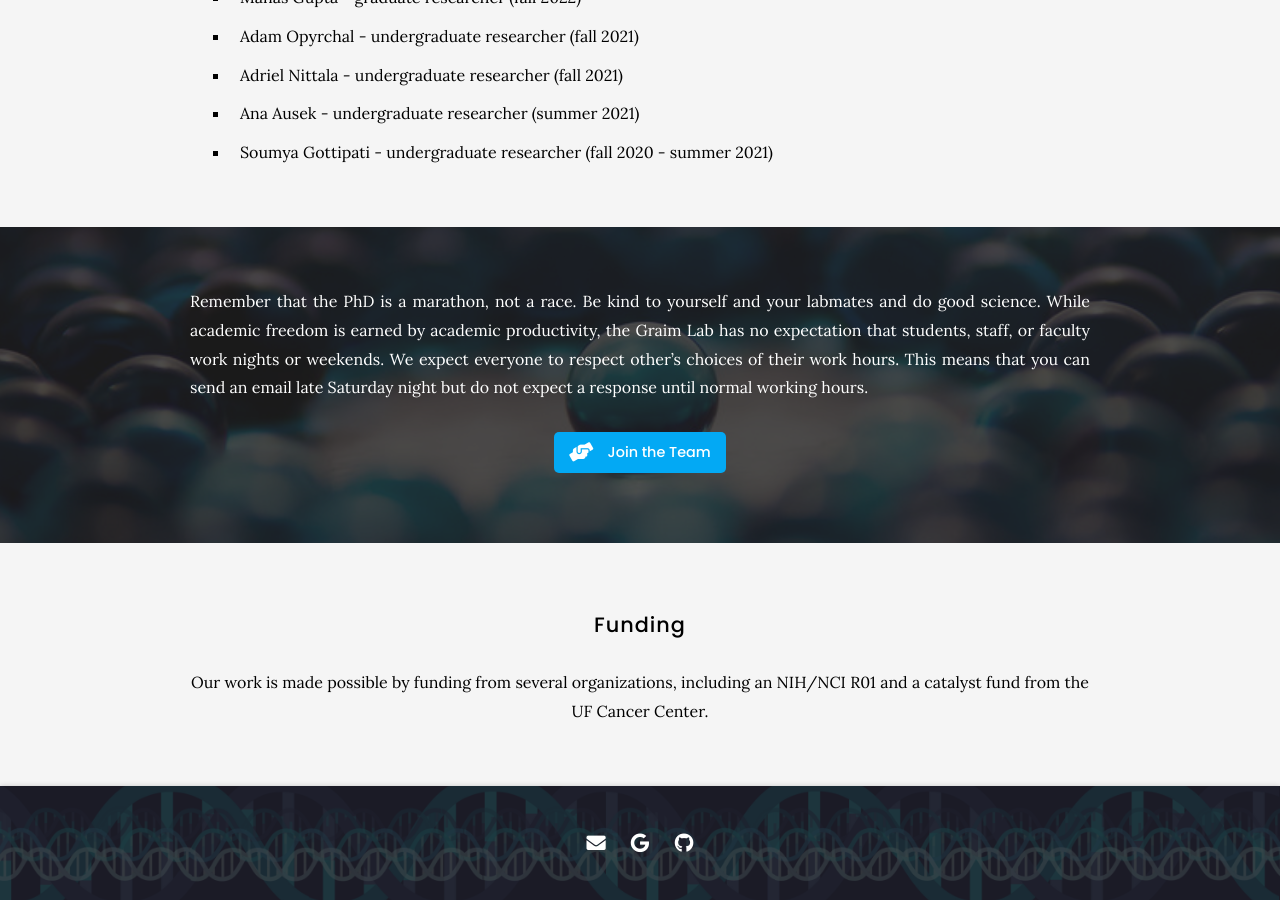
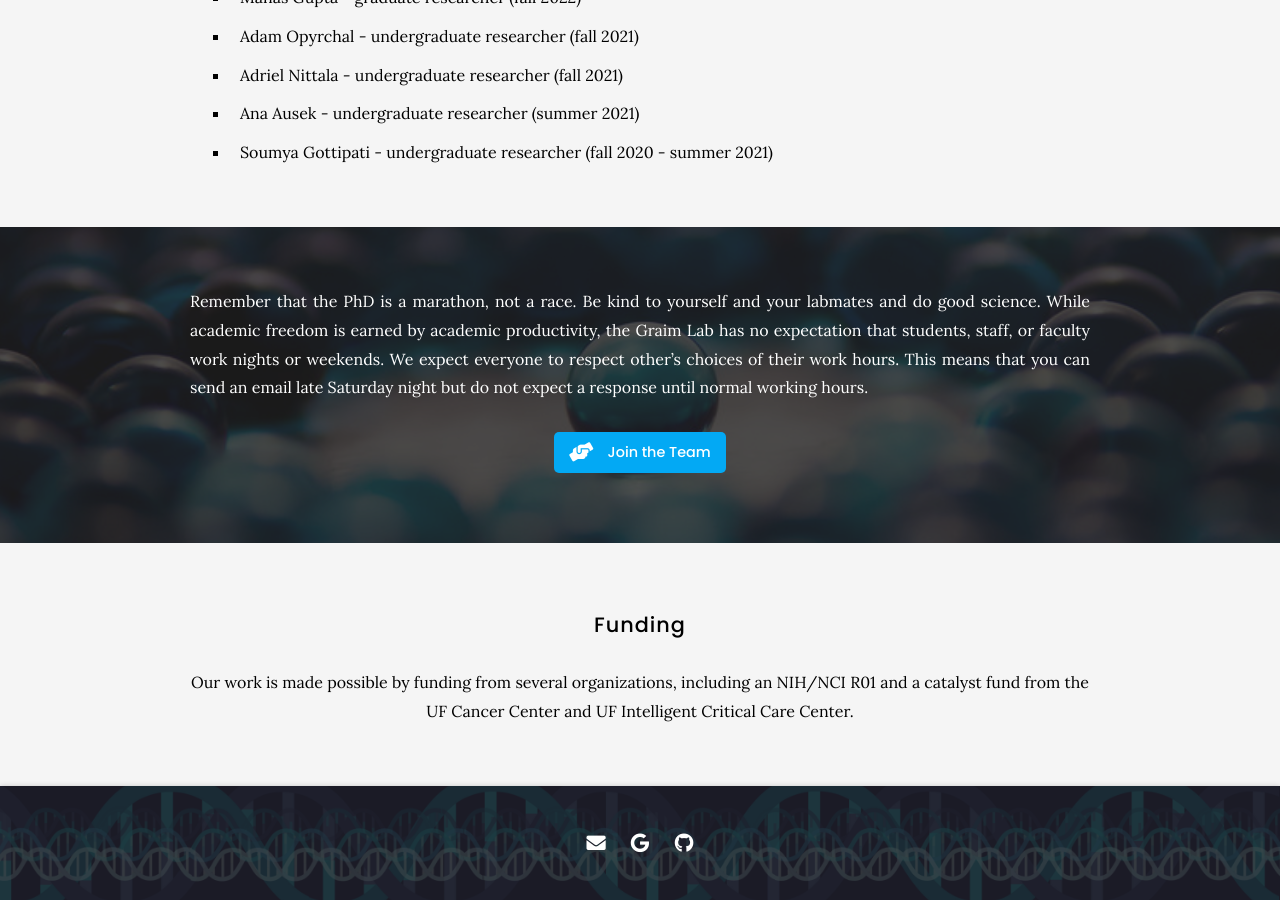
Before and after one commit to graim/GraimLabWebsite, a Jekyll site: the page built from team/index.md, in a window 1280 px wide and 900 px high, scrolled down 1734 px. Built offline with Jekyll 4.4.1, drawn with Linux system fonts in a browser that asks for light colours; nearby versions of some CDN libraries.

Commit message:
Update index.md
added IC3 support

```diff
--- a/team/index.md
+++ b/team/index.md
@@ -73,7 +73,7 @@ Remember that the PhD is a marathon, not a race. Be kind to yourself and your la
 
 ## Funding
 
-Our work is made possible by funding from several organizations, including an NIH/NCI R01 and a catalyst fund from the UF Cancer Center.
+Our work is made possible by funding from several organizations, including an NIH/NCI R01 and a catalyst fund from the UF Cancer Center and UF Intelligent Critical Care Center.
 {:.center}
 <!--
 {%
```
